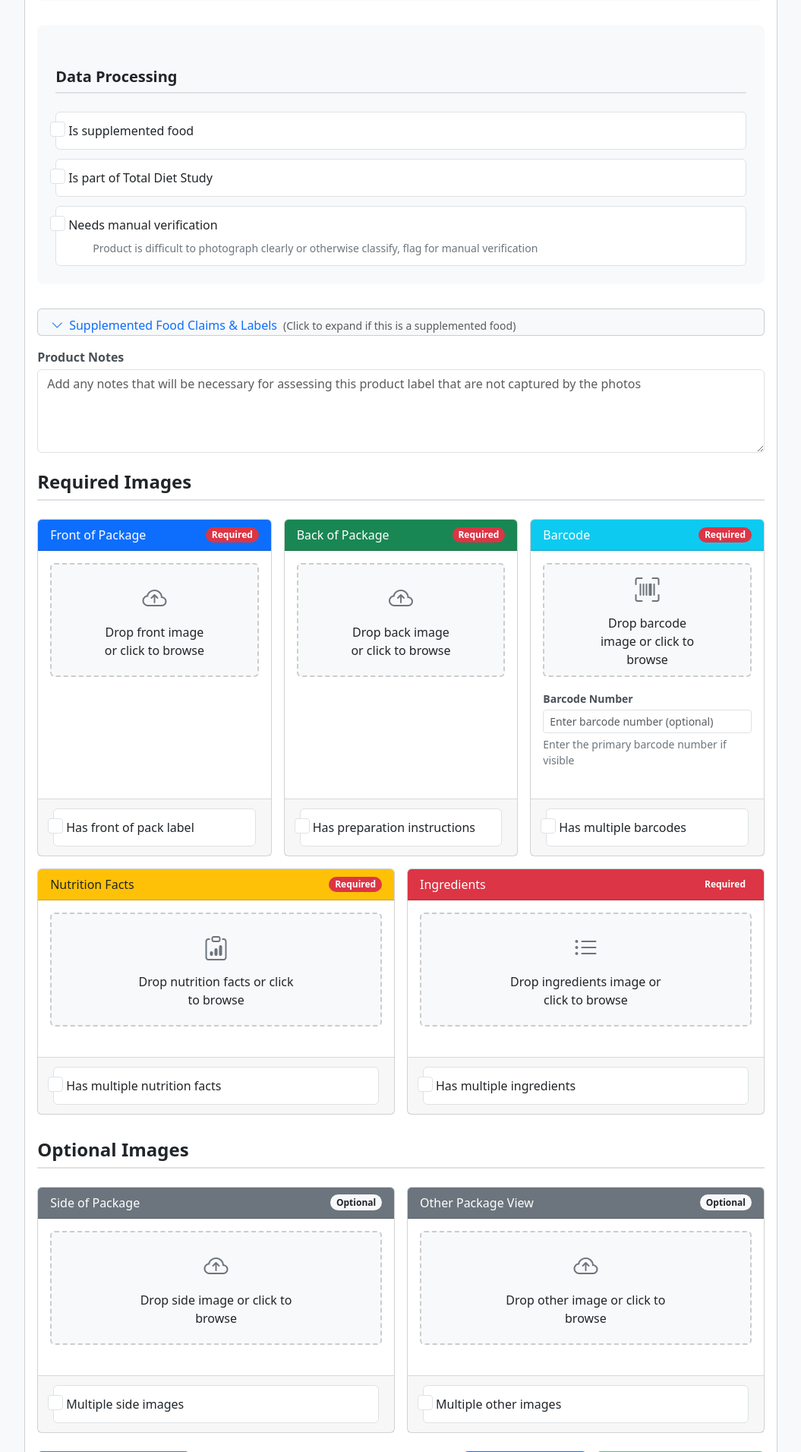
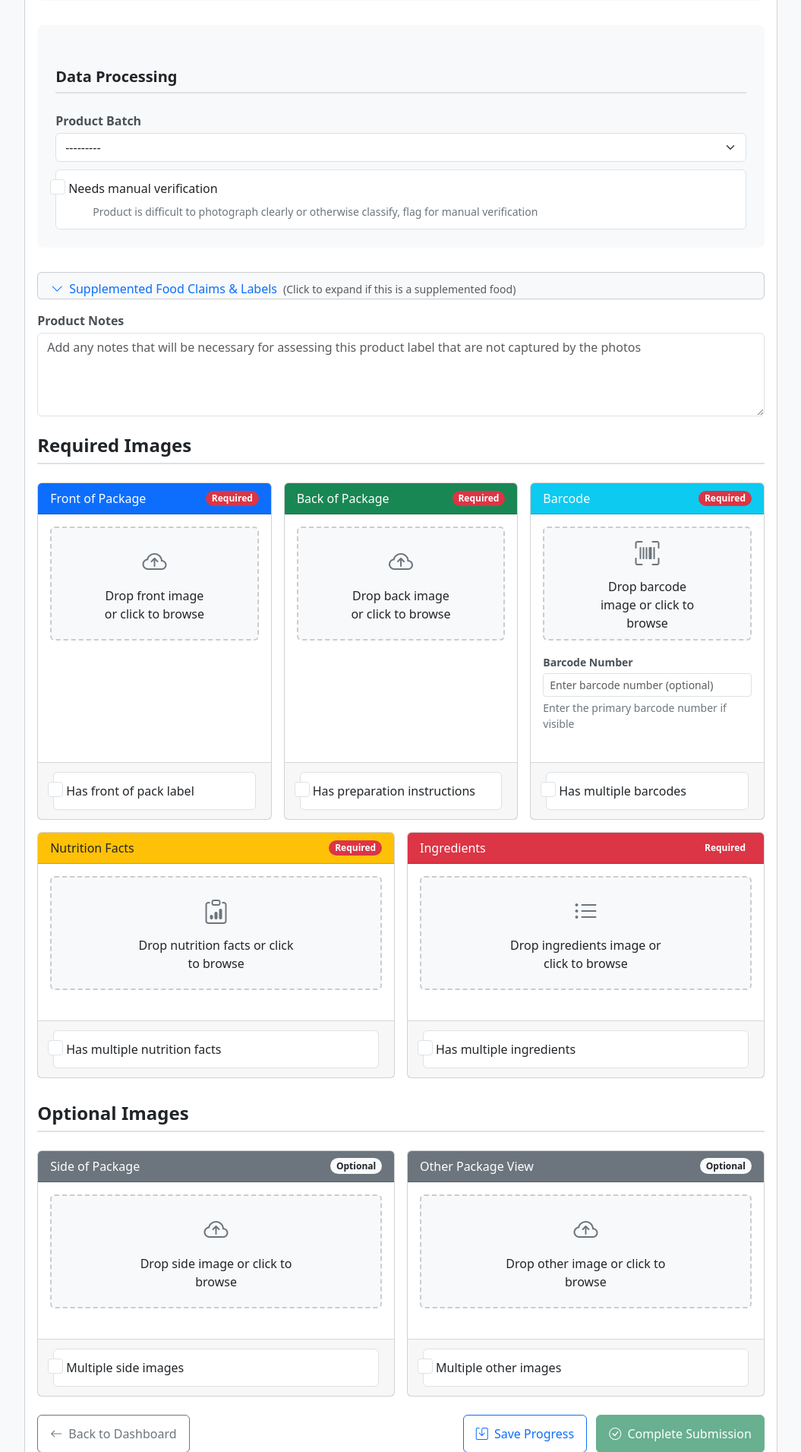
Before and after one commit to BFSSI-Bioinformatics-Lab/pptm, a Django app: template pptp/templates/pptp/products/combined_upload.html in a window 1280 px wide. Shown: the part 1177-3088 px from the top of the page at 76% size, without its empty margins (112-1167 px from the left). Run offline with Django 5.2, Linux system fonts and the light colour scheme; the template is opened without the code that fills it: values that come from a table or form of the project are taken from there, others are empty; parts of the project's set-up code (start-up, migrations or seed data) failed here and were passed over; some libraries are stand-ins or nearby versions.

Commit message:
add batch selection option

```diff
--- a/pptp/forms/products.py
+++ b/pptp/forms/products.py
@@ -40,8 +40,7 @@ class ProductSetupForm(forms.ModelForm):
             'storage_condition',
             'primary_package_material',
             'secondary_package_material',
-            'is_supplemented_food',
-            'is_tds',
+            'source_batch',
             'is_variety_pack',
             'is_individually_packaged',
             'has_preparation_instructions',
@@ -94,8 +93,9 @@ class ProductSetupForm(forms.ModelForm):
             'secondary_package_material': forms.Select(attrs={
                 'class': 'form-select'
             }),
-            'is_supplemented_food': forms.CheckboxInput(attrs={'class': 'form-check-input'}),
-            'is_tds': forms.CheckboxInput(attrs={'class': 'form-check-input'}),
+            'source_batch': forms.Select(attrs={
+                'class': 'form-select'
+            }),
             'is_variety_pack': forms.CheckboxInput(attrs={'class': 'form-check-input'}),
             'is_individually_packaged': forms.CheckboxInput(attrs={'class': 'form-check-input'}),
             'has_preparation_instructions': forms.CheckboxInput(attrs={'class': 'form-check-input'}),
--- a/pptp/models/products.py
+++ b/pptp/models/products.py
@@ -35,6 +35,13 @@ PACKAGING_CHOICES = [
     ("plastic_other", "Plastic - OTHER - 7"),
     ("plastic_unknown", "Plastic - Unknown"),
     ("other", "Other"),
+]
+
+BATCH_CHOICES = [
+    ("2025_snapcan","SNAP-CAN 2025"),
+    ("tds","Total Diet Study"),
+    ("2025_supp_food","2025 Supplemented Food Collection"),
+    ("2025_frozen_entrees","2025 Frozen Entrees Collection"),
 ]
 
 
@@ -114,6 +121,12 @@ class Product(models.Model):
         null=True,
         max_length=15,
         help_text=_("Secondary packaging (optional)")
+    )
+
+    source_batch = models.CharField(
+        choices=BATCH_CHOICES,
+        null=True,
+        help_text=_("Product collection batch")
     )
 
     num_units = models.IntegerField(blank=True, null=True, help_text=_("Number of individual units (optional)"))
--- a/pptp/templates/pptp/products/combined_upload.html
+++ b/pptp/templates/pptp/products/combined_upload.html
@@ -148,19 +148,14 @@
             <div class="form-section">
               <h5 class="section-heading">Data Processing</h5>
 
-              <div class="form-check">
-                {{ form.is_supplemented_food }}
-                <label class="form-check-label" for="{{ form.is_supplemented_food.id_for_label }}">
-                  {{ form.is_supplemented_food.label }}
-                </label>
+              <div style="margin-bottom: 10px;">
+                <label for="{{ form.source_batch.id_for_label }}" class="form-label">Product Batch</label>
+                {{ form.source_batch }}
+                {% if form.source_batch.errors %}
+                  <div class="invalid-feedback d-block">{{ form.source_batch.errors.0 }}</div>
+                {% endif %}
               </div>
 
-              <div class="form-check">
-                {{ form.is_tds }}
-                <label class="form-check-label" for="{{ form.is_tds.id_for_label }}">
-                  Is part of Total Diet Study
-                </label>
-              </div>
 
               <div class="form-check">
                 {{ form.needs_manual_verification }}
```
